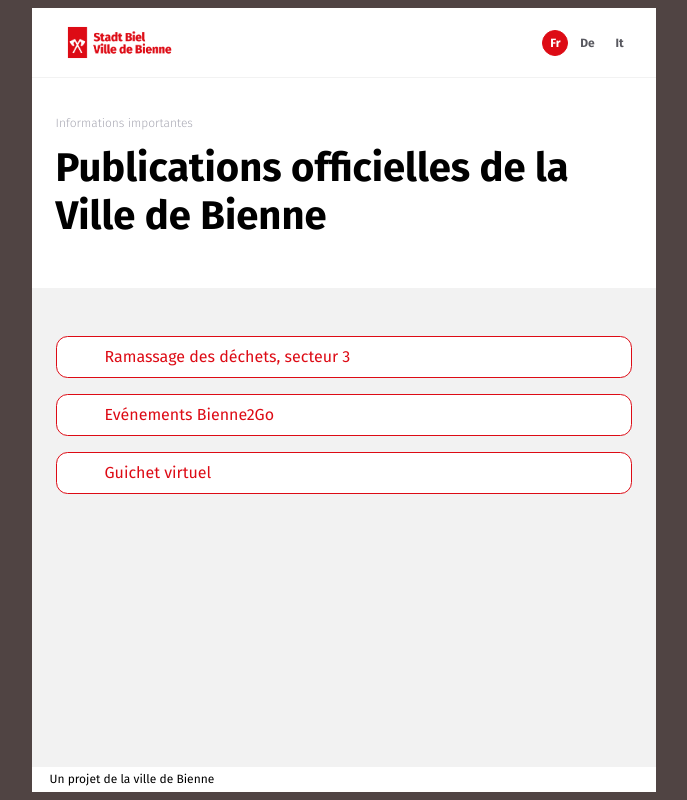
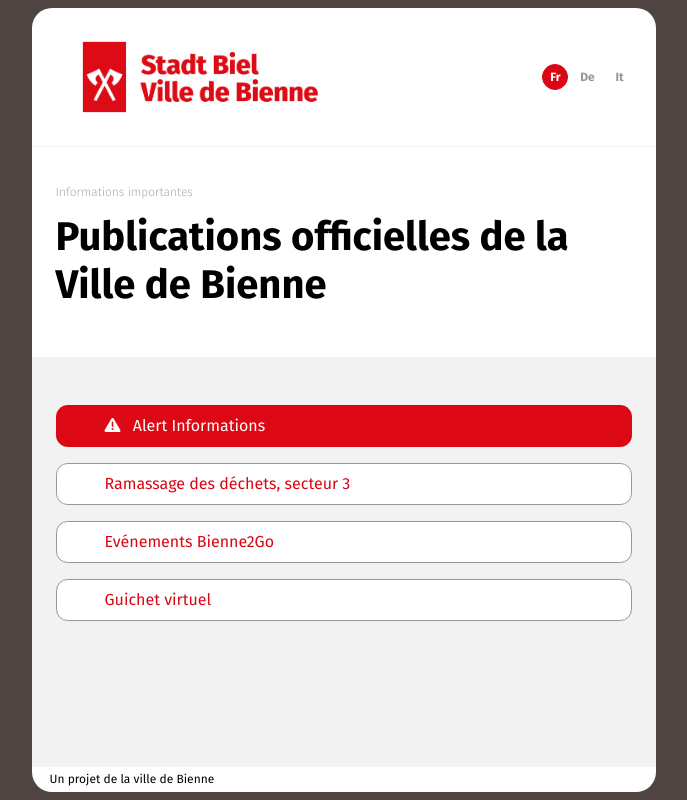
Before and after one commit to tungdil213/iciCest-Linktree, a website: page index.html in a window 1280 px wide. Shown: the whole page, without its empty margins (296-983 px from the left). Drawn offline with Linux system fonts and the light colour scheme.

Commit message:
Alert button, color

```diff
--- a/index.html
+++ b/index.html
@@ -15,7 +15,7 @@
     <header class="header">
         <div class="row">
             <div class="col">
-                <img height="55" align="left" src="./public/images/03_Stadt-Biel-Hauptlogo-20190827-Rot-RGB.png" />
+                <img src="/public/images/03_Stadt-Biel-Hauptlogo-20190827-Rot-RGB.png" />
             </div>
             <div class="col">
                 <section class="language-selector">
@@ -57,6 +57,14 @@
                 <h1>Publications officielles
                     de la Ville de Bienne</h1>
             </header>
+            <div class="alert content">
+                <div class="list-link">
+                    <a href="#" class="btn btn-alert text--white">
+                        <i class="fa-solid fa-triangle-exclamation pr-1"></i>
+                        Alert Informations
+                    </a>
+                </div>
+            </div>
             <div class="content">
                 <div class="list-link">
                     <a href="#" class="btn btn-outline-primary">Ramassage des déchets, secteur 3</a>
--- a/scss/buttons.scss
+++ b/scss/buttons.scss
@@ -29,7 +29,6 @@
     color: var(--bs-btn-color);
     text-align: $btn-align;
     text-decoration: none;
-    white-space: nowrap;
     vertical-align: middle;
     cursor: pointer;
     -webkit-user-select: none;
@@ -49,9 +48,9 @@
 
 .btn-outline-primary {
     --bs-btn-color: #{$main-primary-color};
-    --bs-btn-border-color: #{$main-primary-color};
-    --bs-btn-hover-color: #fff;
-    --bs-btn-hover-bg: #{$main-primary-color};
+    --bs-btn-border-color: #{$btn-border-color};
+    --bs-btn-hover-color: #{$main-primary-color};
+    --bs-btn-hover-bg: #fff;
     --bs-btn-hover-border-color: #{$main-primary-color};
     --bs-btn-focus-shadow-rgb: 108, 117, 125;
     --bs-btn-active-color: #fff;
@@ -63,3 +62,25 @@
     --bs-gradient: none;
     --bs-btn-bg: #{$btn-bg-color};
 }
+
+@keyframes glowing {
+    0% {
+        background-color: #{$main-primary-color};
+    }
+
+    50% {
+        background-color: #EA351F;
+    }
+
+    100% {
+        background-color: #{$main-primary-color};
+    }
+}
+
+.btn-alert {
+    animation: glowing 1300ms infinite;
+    --bs-btn-color: white;
+    --bs-btn-hover-color: white;
+    --bs-btn-border-color: #{$main-primary-color};
+    --bs-btn-hover-border-color: #{$main-primary-color};
+}
--- a/scss/content.scss
+++ b/scss/content.scss
@@ -1,6 +1,14 @@
 .content {
     background-color: $bg-content-color;
     padding: ($padding-vertical * 6) ($padding-horizontal * 1.5);
+}
+
+.content.alert {
+    padding-bottom: 0;
+}
+
+.content.alert + .content {
+    padding-top: $padding-horizontal;
 }
 
 .chapeau {
--- /dev/null
+++ b/scss/icons.scss
@@ -0,0 +1,3 @@
+.pr-1 {
+    padding-right: .5em;
+}
--- a/scss/main.scss
+++ b/scss/main.scss
@@ -22,3 +22,5 @@
 @import 'title';
 
 @import 'content';
+
+@import 'icons';
--- a/scss/style.scss
+++ b/scss/style.scss
@@ -26,7 +26,9 @@
     text-align: left;
     display: flex;
     flex-direction: column;
-    min-height: calc(100vh - ( #{$body-margin-block} * 2));
+    min-height: calc(100vh - (#{$body-margin-block} * 2));
+    border-radius: 20px;
+    overflow: hidden;
 }
 
 header,
--- a/scss/typographie.scss
+++ b/scss/typographie.scss
@@ -68,3 +68,7 @@
     font-size: 1rem;
     font-weight: 300;
 }
+
+.text--white {
+    color: white;
+}
--- a/scss/variables.scss
+++ b/scss/variables.scss
@@ -18,9 +18,9 @@
 // Colors
 $white: #FFF !default;
 $black: #000 !default;
-$grey: #58585F !default;
+$grey: #969696 !default;
 
-$main-primary-color: #DD0B15 !default;
+$main-primary-color: #DB0613 !default;
 $main-primary-color-opacity: rgba($main-primary-color, .2);
 $text-primary-color: #000 !default;
 $bg-header-color: $white;
@@ -70,7 +70,7 @@
 $language-bt-font-size: $secondary-font-size;
 
 $btn-bg-color-actif: $main-primary-color;
-
+$btn-border-color: $grey;
 /* boutons hover */
 $btn-bg-color-hover: $main-primary-color-opacity;
 
```
Also changed, not shown: public/css/main.css.
